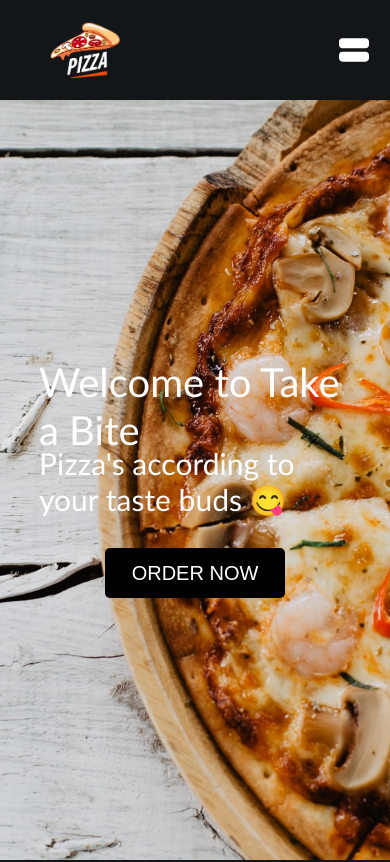
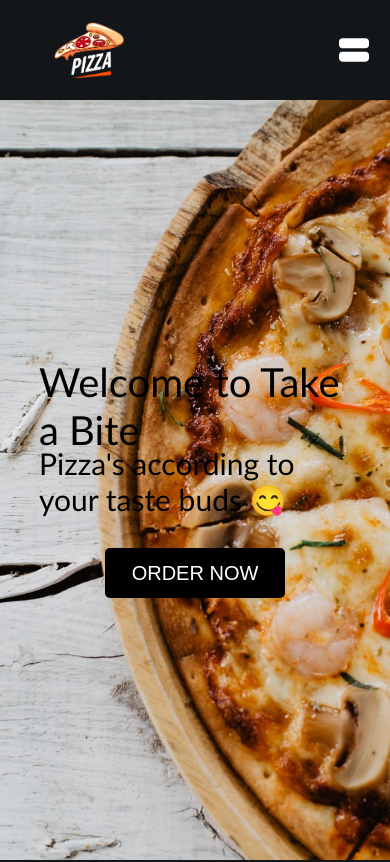
Before and after one commit to 19Rithvik/Take-a-Bite, a React (Create React App) app: page / in a window 390 px wide. Shown: the top 862 px of the page. Built offline with nearby package versions, Linux system fonts and the light colour scheme.

Commit message:
style-change

```diff
--- a/src/Home.css
+++ b/src/Home.css
@@ -74,12 +74,12 @@
     .headerContainer h1 {
       font-size: 40px;
       height: 30px;
-      color: white;
+      color: black;
     }
 
     .headerContainer p {
       font-size: 30px;
-      color: white;
+      color: black;
     }
 
     .headerContainer button {
--- a/src/Navbar.css
+++ b/src/Navbar.css
@@ -72,6 +72,7 @@
     }
     .navbar .leftSide {
       padding-left: 50px;
+      margin-left: 1%;
     }
   }
 
```
Also changed, not shown: 1 other file (tests, documents, lock files or other folders).
